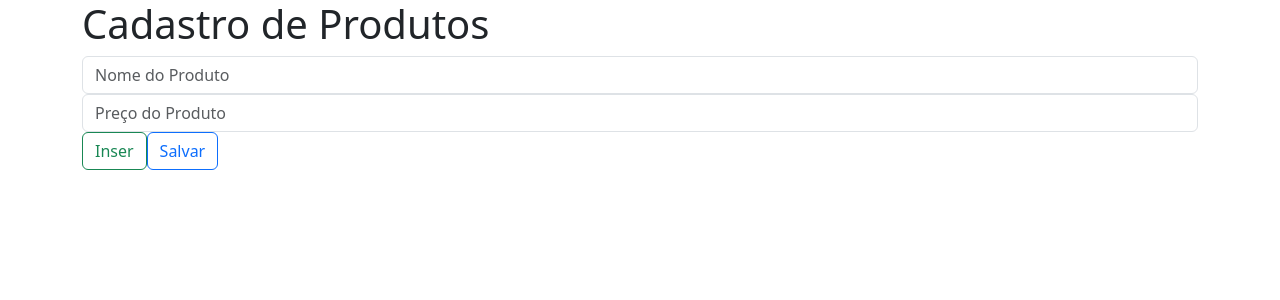
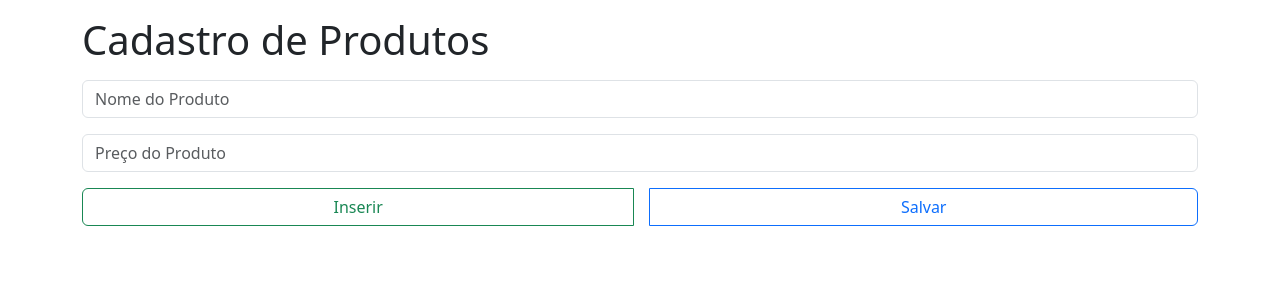
Before and after one commit to EmersonSabino34/react-fullstack, a React (Vite) app: page / in a window 1280 px wide. Shown: the top 300 px of the page. Built offline with nearby package versions, Linux system fonts and the light colour scheme.

Commit message:
atualizacao

```diff
--- a/src/App.jsx
+++ b/src/App.jsx
@@ -7,10 +7,10 @@ function App() {
   return (
     <div className="container">
 
-      <h1>Cadastro de Produtos</h1>
+      <h1 className='mt-3 mb-3'>Cadastro de Produtos</h1>
 
       <form>
-        <div className="row">
+        <div className="row mb-3">
          <div className="col">
          <input
             type="text"
@@ -20,7 +20,7 @@ function App() {
          </div>
         </div>
 
-        <div className="row">
+        <div className="row mb-3">
 
           <div className="col">
             <input
@@ -32,11 +32,19 @@ function App() {
           </div>
 
         </div>
-        <button className='btn btn-outline-success'>Inser</button>
-        <button className='btn btn-outline-primary'>Salvar</button>
+       <div className='btn-group d-flex gap-3'>
+       <button className='btn btn-outline-success'>Inserir</button>
+       <button className='btn btn-outline-primary'>Salvar</button>
+
+       </div>
       </form>
 
-      <table>
+      <table className='table table'>
+        <thead>
+          <tr>
+
+          </tr>
+        </thead>
 
       </table>
 
```
